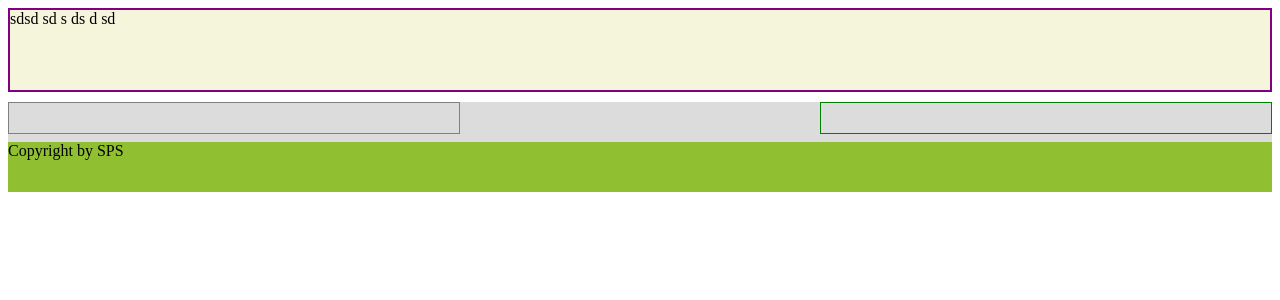
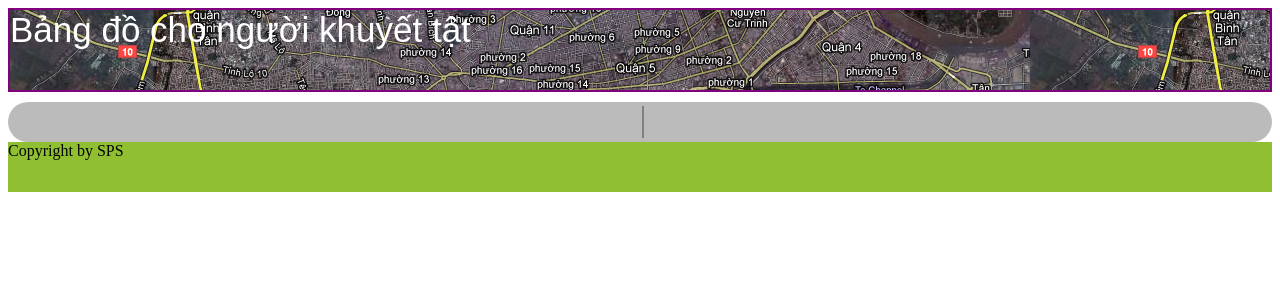
Before and after one commit to Netbit/ourworld, a Django app: template templates/base.html in a window 1280 px wide. Shown: the top 300 px of the page. Run offline with Django 3.2, Linux system fonts and the light colour scheme; the template is opened without the code that fills it, so the values that code supplies are empty; some libraries are stand-ins or nearby versions.

Commit message:
update layout web

```diff
--- a/static_source/css/style.css
+++ b/static_source/css/style.css
@@ -2,27 +2,36 @@
 .header {
 	height: 80px;
 	position: relative;
-	background-color: #f5f5dc;
+	font-family: arial,sans-serif;
+	font-size: 35px;
+	color: #ffffff;
 	border: 2px solid purple;
+	background-image: url("/static/images/header.png");
 }
 
 .filter {
 	height: 40px;
 	top: 10px;
 	position: relative;
-	background-color: #dcdcdc;
+	border:2px thin;
+	border-radius: 25px;
+	-moz-border-radius:25px;
+	background-color: rgba(120, 120, 120, 0.5);
 }
 .left {
 	float: left;
-    height: 30px;
-    width: 450px;
-    border: 1px solid gray;
+    height: 32px;
+    width: 49%;
+    margin-left: 15px;
+    margin-top: 4px;
+    border-right: 2px solid gray;
 }
 .right {
  	float: right;
-    height: 30px;
-    width: 450px;
-    border: 1px solid green;
+    height: 32px;
+    width: 48%;
+    margin-left: 5px;
+    margin-top: 4px;
 }
 .icon {
 	margin-right: 10px;
@@ -53,7 +62,7 @@
 	top: 18px;
 	position: relative;
 	overflow: hidden;
-	margin-left: 300px;
+	margin-left: 320px;
 	width: 300px;
 	border:2px thin;
 	border-radius: 25px;
@@ -70,6 +79,11 @@
 .textbox {
 	width: 200px;
 }
+.textbox:focus {
+	-webkit-box-shadow: 0 0 12px rgba(51, 204, 255, 0.7);
+  	-moz-box-shadow: 0 0 12px rgba(51, 204, 255, 0.7);
+  	box-shadow: 0 0 12px rgba(51, 204, 255, 0.7);
+}
 .search_path {
 	display: none;
 }
--- a/templates/base.html
+++ b/templates/base.html
@@ -28,20 +28,20 @@
 </head>
 <body onload="initialize()">
 	<div class="header">
-		sdsd sd s ds d sd
+		Bảng đồ cho người khuyết tật
 	</div>
 	<div class="filter">
 		<div class="left">
 			{% for obj in kind_person %}
 			<span class="icon">
-				<a href="#"><img title="{{ obj.name}}" height="30" alt="{{ obj.name}}" src="{{ STATIC_URL }}{{ obj.image }}"></a>
+				<a href="#"><img title="{{ obj.name}}" height="32" alt="{{ obj.name}}" src="{{ STATIC_URL }}{{ obj.image }}"></a>
 			</span>
 			{% endfor %}
 		</div>
 		<div class="right">
 			{% for obj in kind_construction %}
 			<span class="icon">
-				<a href="#"><img title="{{ obj.name}}" height="30" alt="{{ obj.name}}" src="{{ STATIC_URL }}{{ obj.image }}"></a>
+				<a href="#"><img title="{{ obj.name}}" height="32" alt="{{ obj.name}}" src="{{ STATIC_URL }}{{ obj.image }}"></a>
 			</span>
 			{% endfor %}
 		</div>
```
Also changed, not shown: static_source/images/header.png (added).
